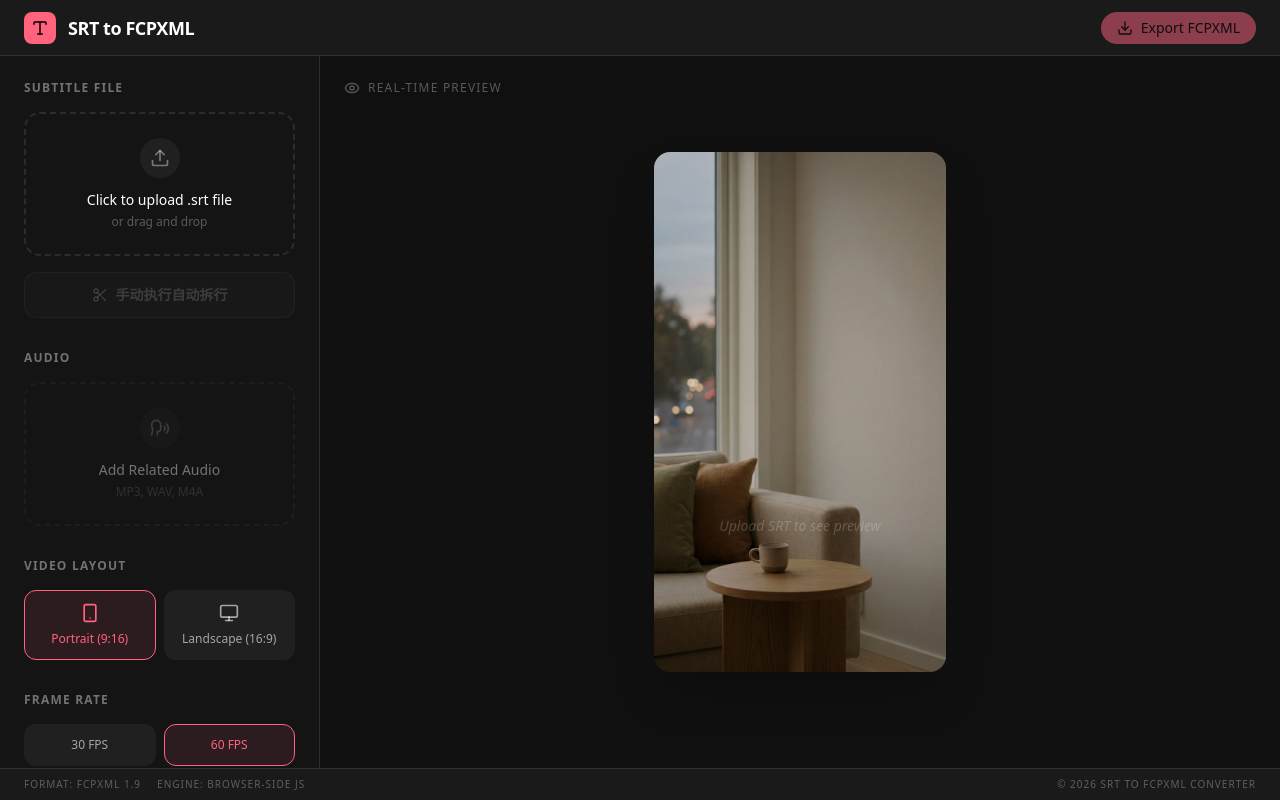
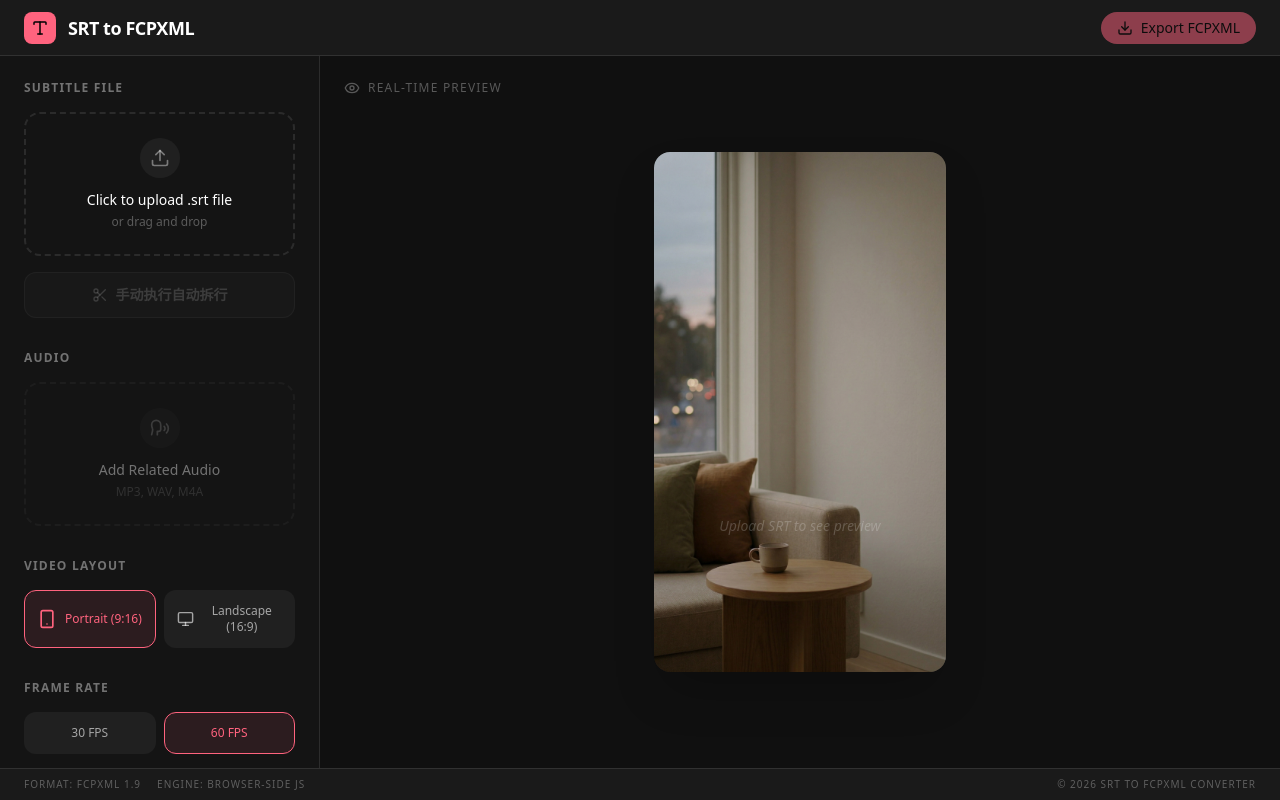
Before and after one commit to linx4200/srt-to-fcpxml-converter, a React (Vite) app: page / in a window 1280 px wide. Built offline with nearby package versions, Linux system fonts and the light colour scheme.

Commit message:
refactor: improve the styling for setting buttons

```diff
--- a/src/components/settings/FpsSettings.tsx
+++ b/src/components/settings/FpsSettings.tsx
@@ -1,3 +1,5 @@
+import { SettingButton } from './SettingButton';
+
 interface FpsSettingsProps {
   fps: 30 | 60;
   onChange: (fps: 30 | 60) => void;
@@ -10,26 +12,20 @@ export function FpsSettings({ fps, onChange }: FpsSettingsProps) {
         Frame Rate
       </label>
       <div className="grid grid-cols-2 gap-2">
-        <button
+        <SettingButton
+          isActive={fps === 30}
           onClick={() => onChange(30)}
-          className={`flex items-center justify-center gap-2 p-3 rounded-xl border transition-all ${
-            fps === 30
-              ? 'bg-theme-primary/10 border-theme-primary text-theme-primary'
-              : 'bg-white/5 border-transparent text-white/60 hover:bg-white/10'
-          }`}
+          className="justify-center"
         >
           <span className="text-xs font-medium">30 FPS</span>
-        </button>
-        <button
+        </SettingButton>
+        <SettingButton
+          isActive={fps === 60}
           onClick={() => onChange(60)}
-          className={`flex items-center justify-center gap-2 p-3 rounded-xl border transition-all ${
-            fps === 60
-              ? 'bg-theme-primary/10 border-theme-primary text-theme-primary'
-              : 'bg-white/5 border-transparent text-white/60 hover:bg-white/10'
-          }`}
+          className="justify-center"
         >
           <span className="text-xs font-medium">60 FPS</span>
-        </button>
+        </SettingButton>
       </div>
     </section>
   );
--- a/src/components/settings/LayoutSettings.tsx
+++ b/src/components/settings/LayoutSettings.tsx
@@ -1,4 +1,5 @@
 import { Smartphone, Monitor } from 'lucide-react';
+import { SettingButton } from './SettingButton';
 
 interface LayoutSettingsProps {
   orientation: 'landscape' | 'portrait';
@@ -12,28 +13,20 @@ export function LayoutSettings({ orientation, onChange }: LayoutSettingsProps) {
         Video Layout
       </label>
       <div className="grid grid-cols-2 gap-2">
-        <button
+        <SettingButton
+          isActive={orientation === 'portrait'}
           onClick={() => onChange('portrait')}
-          className={`flex flex-col items-center gap-2 p-3 rounded-xl border transition-all ${
-            orientation === 'portrait'
-              ? 'bg-theme-primary/10 border-theme-primary text-theme-primary'
-              : 'bg-white/5 border-transparent text-white/60 hover:bg-white/10'
-          }`}
         >
           <Smartphone size={20} />
           <span className="text-xs font-medium">Portrait (9:16)</span>
-        </button>
-        <button
+        </SettingButton>
+        <SettingButton
+          isActive={orientation === 'landscape'}
           onClick={() => onChange('landscape')}
-          className={`flex flex-col items-center gap-2 p-3 rounded-xl border transition-all ${
-            orientation === 'landscape'
-              ? 'bg-theme-primary/10 border-theme-primary text-theme-primary'
-              : 'bg-white/5 border-transparent text-white/60 hover:bg-white/10'
-          }`}
         >
           <Monitor size={20} />
           <span className="text-xs font-medium">Landscape (16:9)</span>
-        </button>
+        </SettingButton>
       </div>
     </section>
   );
--- a/src/components/settings/PlatformSettings.tsx
+++ b/src/components/settings/PlatformSettings.tsx
@@ -1,3 +1,6 @@
+import { Music2 } from 'lucide-react';
+import { SettingButton } from './SettingButton';
+
 interface PlatformSettingsProps {
   platform: 'none' | 'xhs' | 'douyin';
   onChange: (platform: 'none' | 'xhs' | 'douyin') => void;
@@ -13,17 +16,15 @@ export function PlatformSettings({ platform, onChange }: PlatformSettingsProps)
       </label>
       <div className="flex flex-wrap gap-2">
         {platforms.map((p) => (
-          <button
+          <SettingButton
             key={p}
+            isActive={platform === p}
             onClick={() => onChange(p)}
-            className={`px-3 py-1.5 rounded-full text-xs font-medium border transition-all ${
-              platform === p
-                ? 'bg-white text-black border-white'
-                : 'bg-white/5 border-white/10 text-white/60 hover:bg-white/10'
-            }`}
           >
-            {p === 'none' ? 'Clean' : p === 'xhs' ? 'Xiaohongshu' : 'Douyin'}
-          </button>
+              {p === 'none' && <span className="text-xs font-medium">Clean</span>}
+              {p === 'xhs' && <><span className="text-xs font-medium">🍠</span><span className="text-xs font-medium">Redbook</span></>}
+              {p === 'douyin' && <><Music2 size={15} /><span className="text-xs font-medium">TikTok</span></>}
+          </SettingButton>
         ))}
       </div>
     </section>
--- /dev/null
+++ b/src/components/settings/SettingButton.tsx
@@ -0,0 +1,23 @@
+import React from 'react';
+
+interface SettingButtonProps {
+  isActive: boolean;
+  onClick: () => void;
+  children: React.ReactNode;
+  className?: string;
+}
+
+export function SettingButton({ isActive, onClick, children, className = '' }: SettingButtonProps) {
+  return (
+    <button
+      onClick={onClick}
+      className={`flex items-center gap-2 p-3 rounded-xl border transition-all hover:cursor-pointer ${
+        isActive
+          ? 'bg-theme-primary/10 border-theme-primary text-theme-primary'
+          : 'bg-white/5 border-transparent text-white/60 hover:bg-white/10'
+      } ${className}`}
+    >
+      {children}
+    </button>
+  );
+}
```
